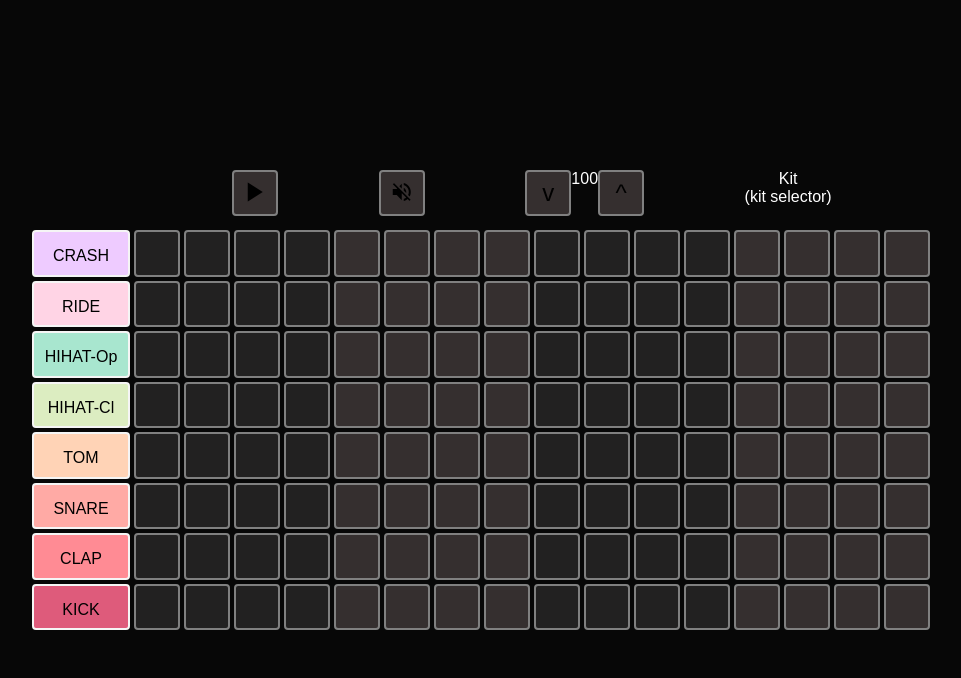
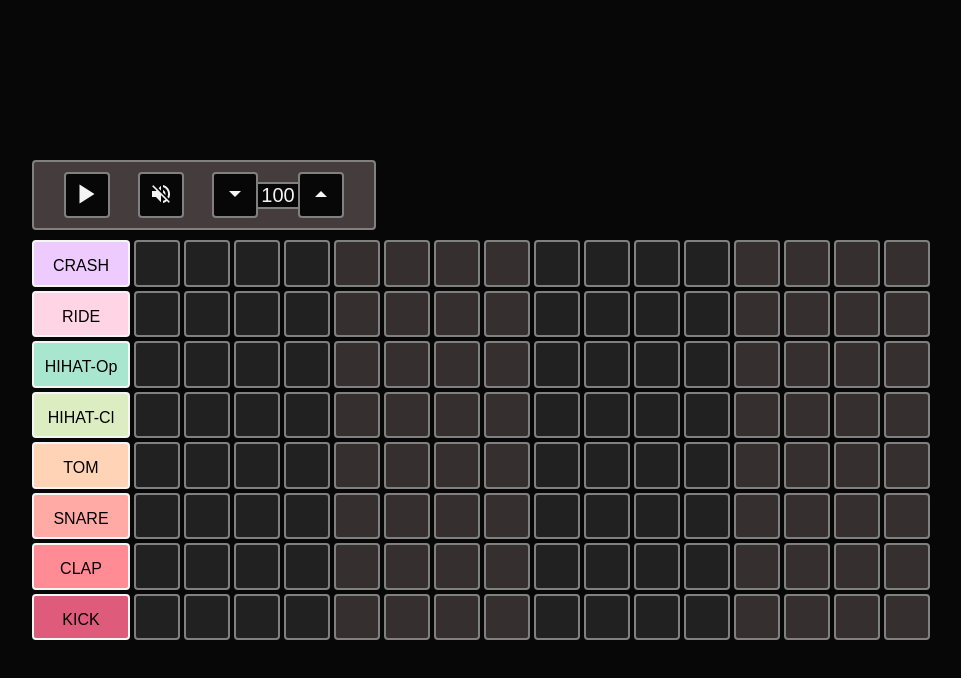
Before and after one commit to jaredami/drum-machine, a React (Create React App) app: page / in a window 1280 px wide. Shown: the top 678 px of the page, without its empty margins (108-1069 px from the left). Built offline with nearby package versions, Linux system fonts and the light colour scheme; a web font is replaced by a local one.

Commit message:
removed camalCase from css; restyled settings container

```diff
--- a/src/App.js
+++ b/src/App.js
@@ -7,7 +7,7 @@ class App extends Component {
   render() {
     return (
       <div className="App">
-        <div id="drumMachineContainer">
+        <div id="drum-machine-container">
           <SettingsContainer />
           <BeatContainer />
         </div>
--- a/src/components/BeatContainer.js
+++ b/src/components/BeatContainer.js
@@ -6,7 +6,7 @@ import InstrumentVolumeContainer from "./InstrumentVolumeContainer.js";
 class BeatContainer extends Component {
   render() {
     return (
-      <div id="beatContainer">
+      <div id="beat-container">
         <InstrumentLabelContainer />
         <BeatGrid />
         <InstrumentVolumeContainer />
--- a/src/components/BeatGrid.js
+++ b/src/components/BeatGrid.js
@@ -11,7 +11,7 @@ class BeatGrid extends Component {
     );
 
     return (
-      <div id="beatGrid">
+      <div id="beat-grid">
         {columnArrDark}
         {columnArrLight}
         {columnArrDark}
--- a/src/components/GridSquare.js
+++ b/src/components/GridSquare.js
@@ -25,7 +25,7 @@ class GridSquare extends Component {
     return (
       <button
         className={
-          "pad " + (this.state.on ? "on " + this.props.inst + "Color" : null)
+          "pad " + (this.state.on ? "on " + this.props.inst + "-color" : null)
         }
         data-instrument={this.props.inst}
         onClick={this.toggleOnClass}
--- a/src/components/SettingsContainer.js
+++ b/src/components/SettingsContainer.js
@@ -34,7 +34,7 @@ class SettingsContainer extends Component {
 
   render() {
     return (
-      <div id="settingsContainer">
+      <div id="settings-container">
         <div className="settingsSections">
           <button
             className="settings-btn"
@@ -53,25 +53,23 @@ class SettingsContainer extends Component {
           </button>
         </div>
         <div className="settingsSections">
-          <div id="adjustTempoContainer">
+          <div id="adjust-tempo-container">
             <button
               className="settings-btn"
               onClick={this.handleTempoDecreaseClick}
             >
-              v
+              <i className="icon ion-md-arrow-dropdown" />
             </button>
-            <div id="tempo">{this.state.tempo}</div>
+            <p id="tempo" settings-btn>
+              {this.state.tempo}
+            </p>
             <button
               className="settings-btn"
               onClick={this.handleTempoIncreaseClick}
             >
-              ^
+              <i className="icon ion-md-arrow-dropup" />
             </button>
           </div>
-        </div>
-        <div className="settingsSections">
-          <div>Kit</div>
-          <div>(kit selector)</div>
         </div>
       </div>
     );
--- a/src/index.js
+++ b/src/index.js
@@ -13,15 +13,6 @@ import clapClip from "./sounds/clap.mp3";
 import kickClip from "./sounds/kick.mp3";
 
 ReactDOM.render(<App />, document.getElementById("root"));
-
-// const crash = new Audio(crashClip);
-// const ride = new Audio(rideClip);
-// const hatOpen = new Audio(hatOpenClip);
-// const hatClosed = new Audio(hatClosedClip);
-// const tom = new Audio(tomClip);
-// const snare = new Audio(snareClip);
-// const clap = new Audio(clapClip);
-// const kick = new Audio(kickClip);
 
 const sounds = {
   crash: new Audio(crashClip),
@@ -88,49 +79,10 @@ function handleThisStep() {
 
 function playInstrument(instrument) {
   if (!muted) {
-    for (let i in sounds) {
-      if (i === instrument) {
-        sounds[i].currentTime = 0;
-        sounds[i].play();
-      }
-    }
+    sounds[instrument].currentTime = 0;
+    sounds[instrument].play();
   }
 }
-
-// function playInstrument(instrument) {
-//   if (instrument === "crash") {
-//     crash.currentTime = 0;
-//     crash.play();
-//   }
-//   if (instrument === "ride") {
-//     ride.currentTime = 0;
-//     ride.play();
-//   }
-//   if (instrument === "hatOpen") {
-//     hatOpen.currentTime = 0;
-//     hatOpen.play();
-//   }
-//   if (instrument === "hatClosed") {
-//     hatClosed.currentTime = 0;
-//     hatClosed.play();
-//   }
-//   if (instrument === "tom") {
-//     tom.currentTime = 0;
-//     tom.play();
-//   }
-//   if (instrument === "snare") {
-//     snare.currentTime = 0;
-//     snare.play();
-//   }
-//   if (instrument === "clap") {
-//     clap.currentTime = 0;
-//     clap.play();
-//   }
-//   if (instrument === "kick") {
-//     kick.currentTime = 0;
-//     kick.play();
-//   }
-// }
 
 let playing = false;
 
@@ -138,6 +90,7 @@ document.getElementById("playPause").addEventListener("click", () => {
   playing ? pause() : start();
   playing = !playing;
 });
+
 document.getElementById("mute-btn").addEventListener("click", () => {
   muted = !muted;
   document.getElementById("mute-icon").classList.contains("ion-md-volume-off")
--- a/src/styles.css
+++ b/src/styles.css
@@ -3,7 +3,7 @@
   height: 100vh;
   transition: all 300ms; }
 
-#drumMachineContainer {
+#drum-machine-container {
   width: 1000px;
   margin: 0 auto;
   padding-top: 20vh;
@@ -11,38 +11,51 @@
   font-family: "Sunflower", sans-serif;
   border-radius: 4px; }
 
-#settingsContainer {
+#settings-container {
   height: 50px;
-  width: 70%;
-  margin: 10px auto;
+  width: 28%;
+  margin-bottom: 10px;
+  padding: 8px 30px;
   display: flex;
-  justify-content: space-around;
+  justify-content: space-between;
+  align-items: center;
   text-align: center;
+  border: 2px solid gray;
   border-radius: 4px;
-  color: white; }
+  color: #f5f5f5;
+  background-color: #453D3D; }
 
 .settings-btn {
-  background-color: #352F2F;
+  background-color: #070707;
   border: 2px solid gray;
   border-radius: 4px;
   height: 46px;
   width: 46px;
-  font-size: 1.5rem; }
+  font-size: 1.5rem;
+  color: #f5f5f5; }
   .settings-btn:hover {
     cursor: pointer;
     filter: brightness(130%); }
   .settings-btn:focus {
     outline: none; }
 
-#adjustTempoContainer {
+#adjust-tempo-container {
   display: flex; }
 
-#beatContainer {
+#tempo {
+  margin: auto;
+  width: 40px;
+  font-size: 20px;
+  background-color: #070707;
+  border-top: 2px solid gray;
+  border-bottom: 2px solid gray; }
+
+#beat-container {
   height: 400px;
   width: 100%;
   margin: 0 auto; }
 
-#instLabelsContainer {
+#inst-labels-container {
   height: 100%;
   width: 10%;
   float: left;
@@ -50,7 +63,7 @@
   grid-template-rows: repeat(8, 0.5fr);
   grid-gap: 4px; }
 
-.instLabelContainer {
+.inst-label-container {
   margin-right: 2px;
   text-align: center;
   padding-top: 15px;
@@ -58,21 +71,21 @@
   border: 2px solid #f5f5f5;
   border-radius: 4px;
   transition: filter 0.5s ease-out; }
-  .instLabelContainer:hover {
+  .inst-label-container:hover {
     filter: brightness(80%); }
 
-.instLabel {
+.inst-label {
   color: black;
   margin: 0 auto; }
 
-#beatGrid {
+#beat-grid {
   height: 100%;
   width: 80%;
   float: left;
   display: grid;
   grid-template-columns: repeat(16, 1fr); }
 
-.col, .col-dark, .col-light {
+.col {
   padding: 0 2px;
   height: 100%;
   display: grid;
@@ -95,28 +108,28 @@
 .active {
   filter: brightness(130%); }
 
-.crashColor {
+.crash-color {
   background-color: #eecbff; }
 
-.rideColor {
+.ride-color {
   background-color: #ffd4e5; }
 
-.hatOpenColor {
+.hatOpen-color {
   background-color: #a8e6cf; }
 
-.hatClosedColor {
+.hatClosed-color {
   background-color: #dcedc1; }
 
-.tomColor {
+.tom-color {
   background-color: #ffd3b6; }
 
-.snareColor {
+.snare-color {
   background-color: #ffaaa5; }
 
-.clapColor {
+.clap-color {
   background-color: #ff8b94; }
 
-.kickColor {
+.kick-color {
   background-color: #de5b7b; }
 
 #instrumentVolumeContainer {
@@ -124,25 +137,4 @@
   width: 10%;
   float: left; }
 
-.pulse {
-  animation: pulse 2s 1; }
-
-.levelPulse {
-  animation: levelPulser 1s 1; }
-
-@keyframes levelPulser {
-  0% {
-    width: 94%; }
-  20% {
-    width: 50%; }
-  100% {
-    width: 94%; } }
-@keyframes pulse {
-  0% {
-    width: 100%; }
-  20% {
-    width: 40%; }
-  100% {
-    width: 100%; } }
-
 /*# sourceMappingURL=styles.css.map */
--- a/src/styles.sass
+++ b/src/styles.sass
@@ -3,7 +3,7 @@
   height: 100vh
   transition: all 300ms
 
-#drumMachineContainer
+#drum-machine-container
   width: 1000px
   margin: 0 auto
   padding-top: 20vh
@@ -15,43 +15,56 @@
 
 // settings
 
-#settingsContainer
+#settings-container
   height: 50px
-  width: 70%
-  margin: 10px auto
+  width: 28%
+  margin-bottom: 10px
+  padding: 8px 30px
   display: flex
-  justify-content: space-around
+  justify-content: space-between
+  align-items: center
   text-align: center
+  border: 2px solid gray
   border-radius: 4px
-  //color: #f5f5f5
-  color: white
+  color: #f5f5f5
+  background-color: #453D3D
 
 .settings-btn
-  background-color: #352F2F
+  background-color: #070707
   border: 2px solid gray
   border-radius: 4px
   height: 46px
   width: 46px
   font-size: 1.5rem
+  color: #f5f5f5
   &:hover
     cursor: pointer
     filter: brightness(130%)
   &:focus
     outline: none
 
-#adjustTempoContainer
+#adjust-tempo-container
   display: flex
+
+#tempo
+  margin: auto
+  // padding: 0 10px
+  width: 40px
+  font-size: 20px
+  background-color: #070707
+  border-top: 2px solid gray
+  border-bottom: 2px solid gray
 
 
 
 // beat
 
-#beatContainer
+#beat-container
   height: 400px
   width: 100%
   margin: 0 auto
 
-#instLabelsContainer
+#inst-labels-container
   height: 100%
   width: 10%
   float: left
@@ -59,7 +72,7 @@
   grid-template-rows: repeat(8, .5fr)
   grid-gap: 4px
 
-.instLabelContainer
+.inst-label-container
   margin-right: 2px
   text-align: center
   padding-top: 15px
@@ -70,11 +83,11 @@
   &:hover
     filter: brightness(80%)
 
-.instLabel
+.inst-label
   color: black
   margin: 0 auto
 
-#beatGrid
+#beat-grid
   height: 100%
   width: 80%
   float: left
@@ -86,12 +99,6 @@
   height: 100%
   display: grid
   grid-gap: 4px
-
-.col-dark
-  @extend .col
-
-.col-light
-  @extend .col
 
 .pad
   // #2B2626
@@ -111,54 +118,24 @@
 .active
   filter: brightness(130%)
 
-.crashColor
+.crash-color
   background-color: #eecbff
-.rideColor
+.ride-color
   background-color:	#ffd4e5
-.hatOpenColor
+.hatOpen-color
   background-color: #a8e6cf
-.hatClosedColor
+.hatClosed-color
   background-color:	#dcedc1
-.tomColor
+.tom-color
   background-color: #ffd3b6
-.snareColor
+.snare-color
   background-color:	#ffaaa5
-.clapColor
+.clap-color
   background-color: #ff8b94
-.kickColor
+.kick-color
   background-color: #de5b7b
 
 #instrumentVolumeContainer
   height: 100%
   width: 10%
   float: left
-
-.pulse
-  animation: pulse 2s 1
-
-// @keyframes pulse
-//   0%
-//     background-color: #001F3F
-//   50%
-//     background-color: #FF4136
-//   100%
-//     background-color: #001F3F
-
-.levelPulse
-  animation: levelPulser 1s 1
-
-@keyframes levelPulser
-  0%
-    width: 94%
-  20%
-    width: 50%
-  100%
-    width: 94%
-
-@keyframes pulse
-  0%
-    width: 100%
-  20%
-    width: 40%
-  100%
-    width: 100%
```
Also changed, not shown: src/components/InstrumentLabelContainer.js (+17 -17 lines), 2 other files (tests, documents, lock files or other folders).
